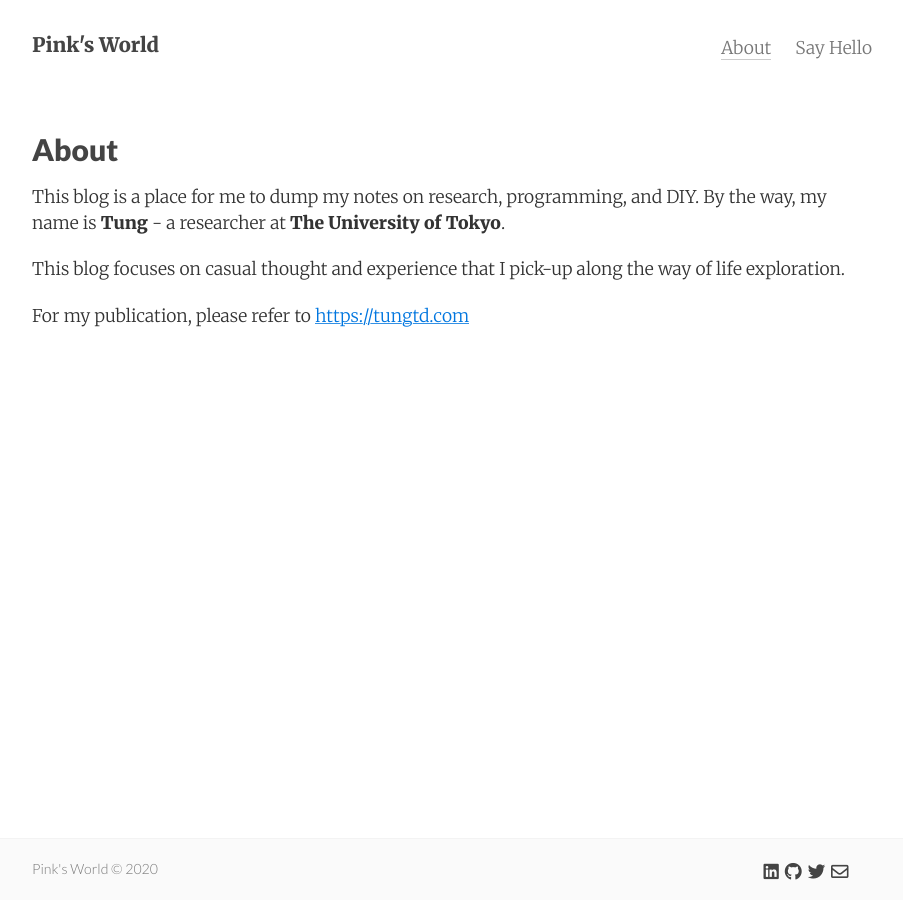
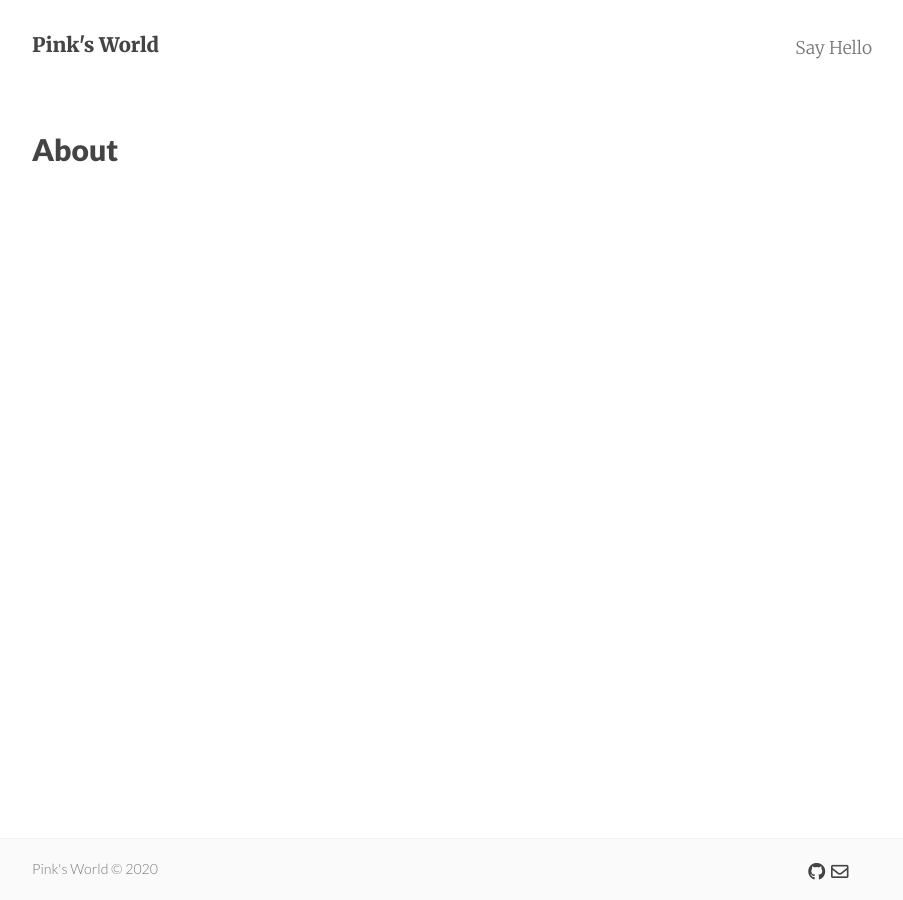
Before and after one commit to hongvtt7791/hongvtt7791.github.io, a Jekyll site: the page built from about.md, in a window 1280 px wide. Shown: the whole page, without its empty margins (188-1091 px from the left). Built offline with Jekyll 4.4.1, drawn with Linux system fonts in a browser that asks for light colours; nearby versions of some CDN libraries; a script that is not in the unit is left out.

Commit message:
Hide about, twitter, linkedin

```diff
--- a/_config.yml
+++ b/_config.yml
@@ -8,7 +8,6 @@ baseurl:     ""
 url:         "https://hongvtt.com"
 date_format: "%b %-d, %Y"
 header_pages:
- - about.md
  - contact.html
 
 google_analytics:
@@ -27,8 +26,8 @@ disqus_shortname: hongvtt
 
 # Social icons
 github_username: hongvtt7791
-twitter_username: tatung2112
-linkedin_username: tung-ta-duc-783aa94b
+# twitter_username: tatung2112
+# linkedin_username: tung-ta-duc-783aa94b
 
 # Post sharing icons
 show_sharing_icons: true
--- a/about.md
+++ b/about.md
@@ -4,9 +4,3 @@ title: About
 permalink: /about/
 tags: about
 ---
-
-This blog is a place for me to dump my notes on research, programming, and DIY. By the way, my name is **Tung** - a researcher at **The University of Tokyo**.
-
-This blog focuses on casual thought and experience that I pick-up along the way of life exploration.
-
-For my publication, please refer to <https://tungtd.com>
```
Also changed, not shown: 9 other files.
